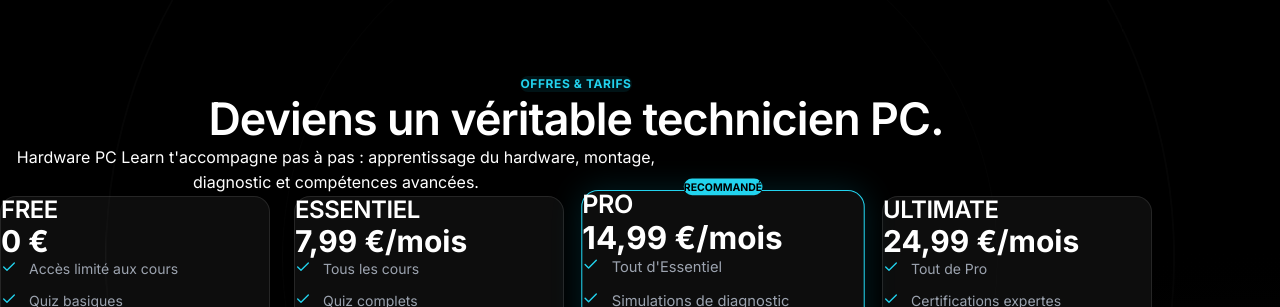
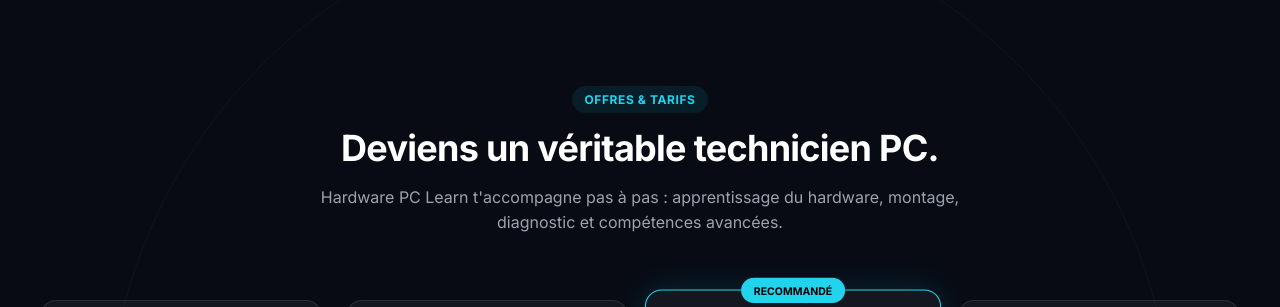
Before and after one commit to Antojljk/hardware-pc-learn, a Next.js app: page / in a window 1280 px wide. Shown: the part 2493-2800 px from the top of the page. Built offline with nearby package versions, Linux system fonts and the light colour scheme.

Commit message:
Replace PricingCTA Tailwind classes with inline styles

```diff
--- a/src/components/landing/PricingCTA.tsx
+++ b/src/components/landing/PricingCTA.tsx
@@ -40,55 +40,106 @@
     <section
       data-l-section="pricing-cta"
       data-section="pricing"
-      className="py-24 px-6 bg-[#080B14]"
+      style={{ padding: '96px 24px', background: '#080B14' }}
       aria-labelledby="l-pricing-cta-title"
     >
-      <div className="max-w-6xl mx-auto">
-        <header className="text-center mb-16">
-          <span className="inline-block px-3 py-1 rounded-full bg-cyan-500/10 text-cyan-400 text-xs font-bold uppercase tracking-wider mb-4">
+      <div style={{ maxWidth: '1200px', margin: '0 auto' }}>
+        <header style={{ textAlign: 'center', marginBottom: '64px' }}>
+          <span style={{
+            display: 'inline-block',
+            padding: '4px 12px',
+            borderRadius: '9999px',
+            background: 'rgba(6, 182, 212, 0.1)',
+            color: '#22d3ee',
+            fontSize: '12px',
+            fontWeight: 'bold',
+            textTransform: 'uppercase',
+            letterSpacing: '0.05em',
+            marginBottom: '16px'
+          }}>
             Offres & tarifs
           </span>
-          <h2 id="l-pricing-cta-title" className="text-4xl font-display font-bold text-white mb-4">
+          <h2 id="l-pricing-cta-title" style={{
+            fontSize: '36px',
+            fontWeight: 'bold',
+            color: 'white',
+            marginBottom: '16px',
+            fontFamily: 'var(--font-display, sans-serif)'
+          }}>
             Deviens un véritable technicien PC.
           </h2>
-          <p className="text-muted max-w-2xl mx-auto">
+          <p style={{ color: '#9ca3af', maxWidth: '672px', margin: '0 auto' }}>
             Hardware PC Learn t&apos;accompagne pas à pas : apprentissage du hardware,
             montage, diagnostic et compétences avancées.
           </p>
         </header>
 
-        <div className="grid grid-cols-1 md:grid-cols-2 lg:grid-cols-4 gap-6 mb-12 mx-auto w-full">
+        <div style={{
+          display: 'grid',
+          gridTemplateColumns: 'repeat(auto-fit, minmax(250px, 1fr))',
+          gap: '24px',
+          width: '100%',
+          marginBottom: '48px'
+        }}>
           {PLANS.map((plan) => (
             <div
               key={plan.name}
-              className={`relative p-8 rounded-2xl border transition-all duration-300 flex flex-col ${
-                plan.highlight
-                  ? 'border-cyan-400 bg-white/5 scale-105 shadow-[0_0_30px_rgba(0,212,255,0.15)] z-10'
-                  : 'border-white/10 bg-white/5 hover:border-white/30'
-              }`}
+              style={{
+                position: 'relative',
+                padding: '32px',
+                borderRadius: '16px',
+                border: plan.highlight ? '1px solid #22d3ee' : '1px solid rgba(255,255,255,0.1)',
+                background: 'rgba(255,255,255,0.05)',
+                display: 'flex',
+                flexDirection: 'column',
+                transition: 'all 0.3s ease',
+                transform: plan.highlight ? 'scale(1.05)' : 'scale(1)',
+                boxShadow: plan.highlight ? '0 0 30px rgba(0,212,255,0.15)' : 'none',
+                zIndex: plan.highlight ? 10 : 1
+              }}
             >
               {plan.highlight && (
-                <span className="absolute -top-3 left-1/2 -translate-x-1/2 bg-cyan-400 text-black text-[10px] font-bold px-3 py-1 rounded-full uppercase">
+                <span style={{
+                  position: 'absolute',
+                  top: '-12px',
+                  left: '50%',
+                  transform: 'translateX(-50%)',
+                  background: '#22d3ee',
+                  color: 'black',
+                  fontSize: '10px',
+                  fontWeight: 'bold',
+                  padding: '4px 12px',
+                  borderRadius: '9999px',
+                  textTransform: 'uppercase'
+                }}>
                   Recommandé
                 </span>
               )}
-              <h3 className="text-white font-display font-bold text-xl mb-2">{plan.name}</h3>
-              <div className="text-3xl font-display font-bold text-white mb-6">{plan.price}</div>
-              <ul className="space-y-3 mb-8 flex-1">
+              <h3 style={{ color: 'white', fontWeight: 'bold', fontSize: '20px', marginBottom: '8px', fontFamily: 'var(--font-display, sans-serif)' }}>{plan.name}</h3>
+              <div style={{ fontSize: '30px', fontWeight: 'bold', color: 'white', marginBottom: '24px', fontFamily: 'var(--font-display, sans-serif)' }}>{plan.price}</div>
+              <ul style={{ listStyle: 'none', padding: 0, margin: '0 0 32px 0', flex: 1 }}>
                 {plan.features.map((f) => (
-                  <li key={f} className="flex items-start gap-3 text-sm text-muted">
-                    <Check className="w-4 h-4 text-cyan-400 shrink-0 mt-0.5" />
+                  <li key={f} style={{ display: 'flex', alignItems: 'start', gap: '12px', fontSize: '14px', color: '#9ca3af', marginBottom: '12px' }}>
+                    <Check style={{ width: '16px', height: '16px', color: '#22d3ee', marginTop: '2px', shrink: 0 }} />
                     <span>{f}</span>
                   </li>
                 ))}
               </ul>
               <Link
                 href="/offres"
-                className={`block w-full py-3 text-center rounded-lg font-medium transition-all ${
-                  plan.highlight
-                    ? 'bg-cyan-400 text-black hover:bg-cyan-300'
-                    : 'border border-white/20 text-white hover:bg-white/5'
-                }`}
+                style={{
+                  display: 'block',
+                  width: '100%',
+                  padding: '12px 0',
+                  textAlign: 'center',
+                  borderRadius: '8px',
+                  fontWeight: '500',
+                  textDecoration: 'none',
+                  transition: 'all 0.3s ease',
+                  background: plan.highlight ? '#22d3ee' : 'transparent',
+                  color: plan.highlight ? 'black' : 'white',
+                  border: plan.highlight ? 'none' : '1px solid rgba(255,255,255,0.2)',
+                }}
               >
                 Commencer
               </Link>
@@ -96,10 +147,18 @@
           ))}
         </div>
 
-        <div className="text-center">
-          <Link href="/offres" className="inline-flex items-center gap-2 text-sm text-muted hover:text-white transition-colors">
+        <div style={{ textAlign: 'center' }}>
+          <Link href="/offres" style={{
+            display: 'inline-flex',
+            alignItems: 'center',
+            gap: '8px',
+            fontSize: '14px',
+            color: '#9ca3af',
+            textDecoration: 'none',
+            transition: 'color 0.3s ease'
+          }}>
             Découvrir toutes les offres
-            <svg className="w-4 h-4" viewBox="0 0 24 24" fill="none" stroke="currentColor" strokeWidth="2" strokeLinecap="round" strokeLinejoin="round">
+            <svg style={{ width: '16px', height: '16px' }} viewBox="0 0 24 24" fill="none" stroke="currentColor" strokeWidth="2" strokeLinecap="round" strokeLinejoin="round">
               <path d="M5 12h14M13 5l7 7-7 7" />
             </svg>
           </Link>
```
